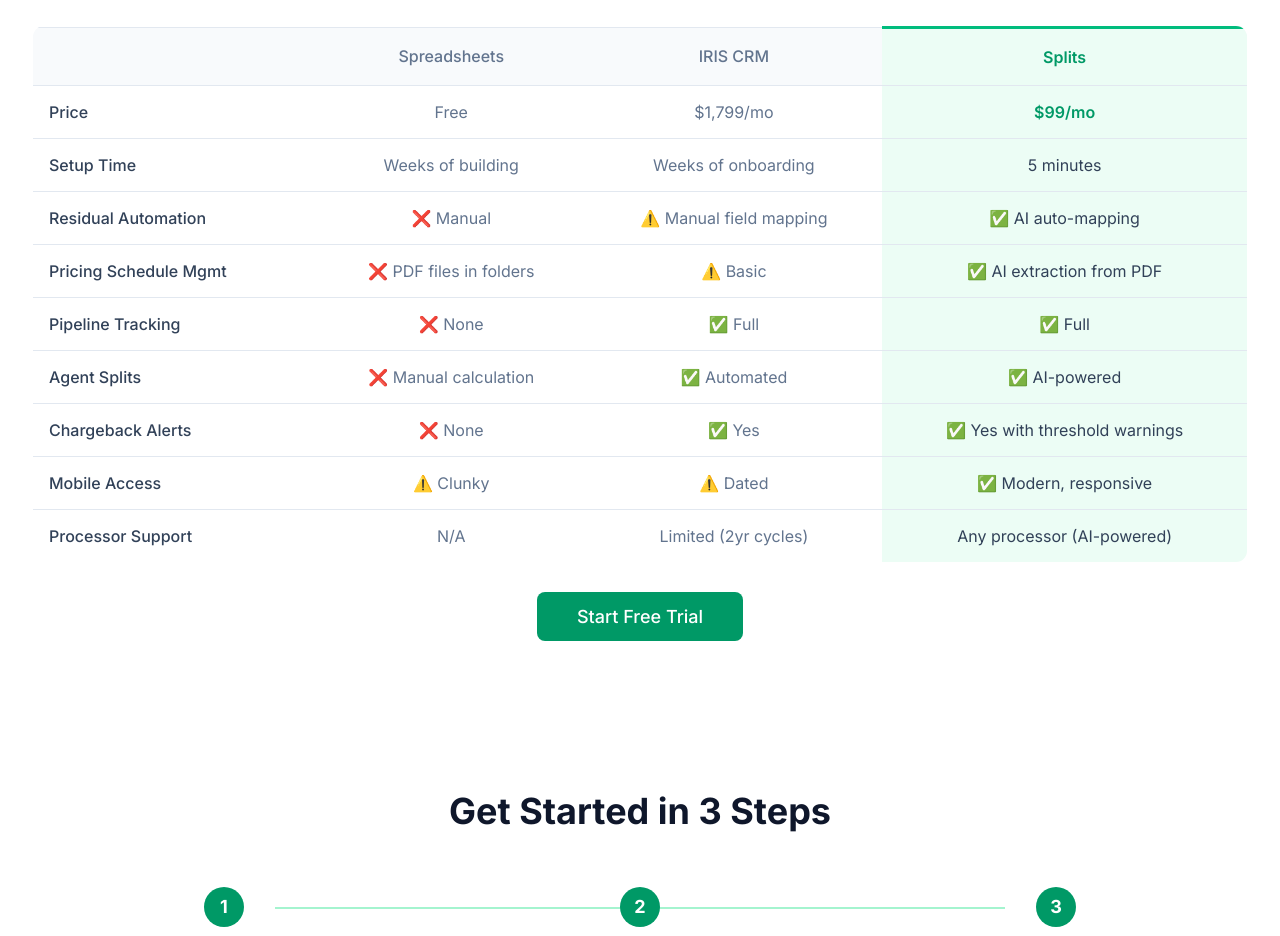
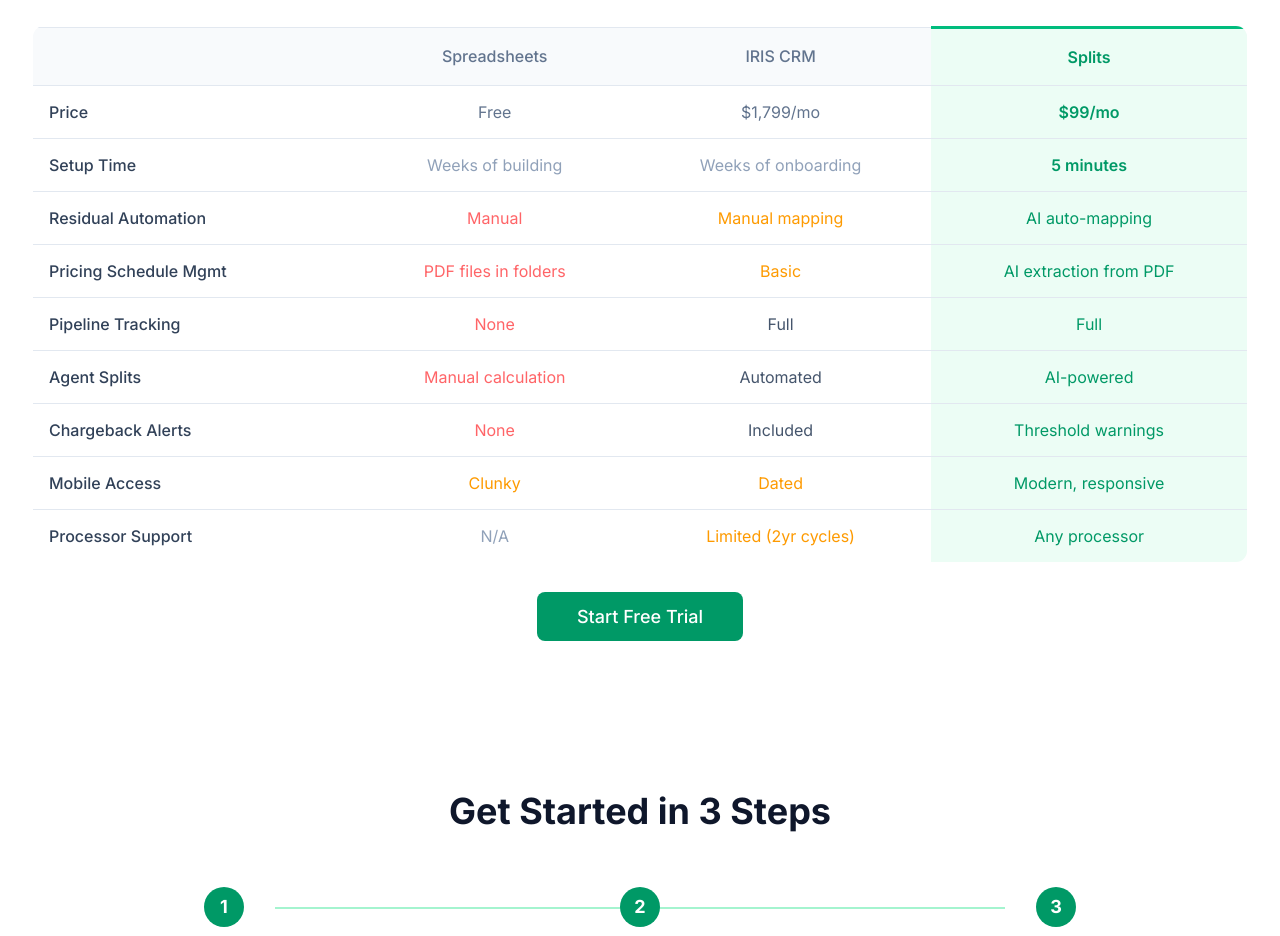
Before and after one commit to Splitscrm/splitscrm, a Next.js app: page / in a window 1280 px wide. Shown: the part 2340-3276 px from the top of the page. Built offline with nearby package versions, Linux system fonts and the light colour scheme; no server answers.

Commit message:
Cleaner comparison table with descriptive text

```diff
--- a/components/LandingPage.tsx
+++ b/components/LandingPage.tsx
@@ -56,16 +56,16 @@
   },
 ]
 
-const comparisonRows = [
-  { label: 'Price', spreadsheet: 'Free', iris: '$1,799/mo', iso: '$99/mo', isoGreen: true },
-  { label: 'Setup Time', spreadsheet: 'Weeks of building', iris: 'Weeks of onboarding', iso: '5 minutes' },
-  { label: 'Residual Automation', spreadsheet: '❌ Manual', iris: '⚠️ Manual field mapping', iso: '✅ AI auto-mapping' },
-  { label: 'Pricing Schedule Mgmt', spreadsheet: '❌ PDF files in folders', iris: '⚠️ Basic', iso: '✅ AI extraction from PDF' },
-  { label: 'Pipeline Tracking', spreadsheet: '❌ None', iris: '✅ Full', iso: '✅ Full' },
-  { label: 'Agent Splits', spreadsheet: '❌ Manual calculation', iris: '✅ Automated', iso: '✅ AI-powered' },
-  { label: 'Chargeback Alerts', spreadsheet: '❌ None', iris: '✅ Yes', iso: '✅ Yes with threshold warnings' },
-  { label: 'Mobile Access', spreadsheet: '⚠️ Clunky', iris: '⚠️ Dated', iso: '✅ Modern, responsive' },
-  { label: 'Processor Support', spreadsheet: 'N/A', iris: 'Limited (2yr cycles)', iso: 'Any processor (AI-powered)' },
+const comparisonRows: { label: string; spreadsheet: { text: string; color: string }; iris: { text: string; color: string }; iso: { text: string; color: string } }[] = [
+  { label: 'Price', spreadsheet: { text: 'Free', color: 'text-slate-500' }, iris: { text: '$1,799/mo', color: 'text-slate-500' }, iso: { text: '$99/mo', color: 'text-emerald-600 font-semibold' } },
+  { label: 'Setup Time', spreadsheet: { text: 'Weeks of building', color: 'text-slate-400' }, iris: { text: 'Weeks of onboarding', color: 'text-slate-400' }, iso: { text: '5 minutes', color: 'text-emerald-600 font-semibold' } },
+  { label: 'Residual Automation', spreadsheet: { text: 'Manual', color: 'text-red-400' }, iris: { text: 'Manual mapping', color: 'text-amber-500' }, iso: { text: 'AI auto-mapping', color: 'text-emerald-600' } },
+  { label: 'Pricing Schedule Mgmt', spreadsheet: { text: 'PDF files in folders', color: 'text-red-400' }, iris: { text: 'Basic', color: 'text-amber-500' }, iso: { text: 'AI extraction from PDF', color: 'text-emerald-600' } },
+  { label: 'Pipeline Tracking', spreadsheet: { text: 'None', color: 'text-red-400' }, iris: { text: 'Full', color: 'text-slate-600' }, iso: { text: 'Full', color: 'text-emerald-600' } },
+  { label: 'Agent Splits', spreadsheet: { text: 'Manual calculation', color: 'text-red-400' }, iris: { text: 'Automated', color: 'text-slate-600' }, iso: { text: 'AI-powered', color: 'text-emerald-600' } },
+  { label: 'Chargeback Alerts', spreadsheet: { text: 'None', color: 'text-red-400' }, iris: { text: 'Included', color: 'text-slate-600' }, iso: { text: 'Threshold warnings', color: 'text-emerald-600' } },
+  { label: 'Mobile Access', spreadsheet: { text: 'Clunky', color: 'text-amber-500' }, iris: { text: 'Dated', color: 'text-amber-500' }, iso: { text: 'Modern, responsive', color: 'text-emerald-600' } },
+  { label: 'Processor Support', spreadsheet: { text: 'N/A', color: 'text-slate-400' }, iris: { text: 'Limited (2yr cycles)', color: 'text-amber-500' }, iso: { text: 'Any processor', color: 'text-emerald-600' } },
 ]
 
 const steps = [
@@ -316,9 +316,9 @@
                 {comparisonRows.map((row, i) => (
                   <tr key={i} className="border-t border-slate-200">
                     <td className="py-3.5 px-4 text-base text-slate-700 font-medium">{row.label}</td>
-                    <td className="hidden sm:table-cell py-3.5 px-4 text-base text-slate-500 text-center">{row.spreadsheet}</td>
-                    <td className="py-3.5 px-4 text-base text-slate-500 text-center">{row.iris}</td>
-                    <td className={`py-3.5 px-4 text-base text-center bg-emerald-50 ${row.isoGreen ? 'text-emerald-600 font-semibold' : 'text-slate-700'}`}>{row.iso}</td>
+                    <td className={`hidden sm:table-cell py-3.5 px-4 text-base text-center ${row.spreadsheet.color}`}>{row.spreadsheet.text}</td>
+                    <td className={`py-3.5 px-4 text-base text-center ${row.iris.color}`}>{row.iris.text}</td>
+                    <td className={`py-3.5 px-4 text-base text-center bg-emerald-50 ${row.iso.color}`}>{row.iso.text}</td>
                   </tr>
                 ))}
               </tbody>
```
